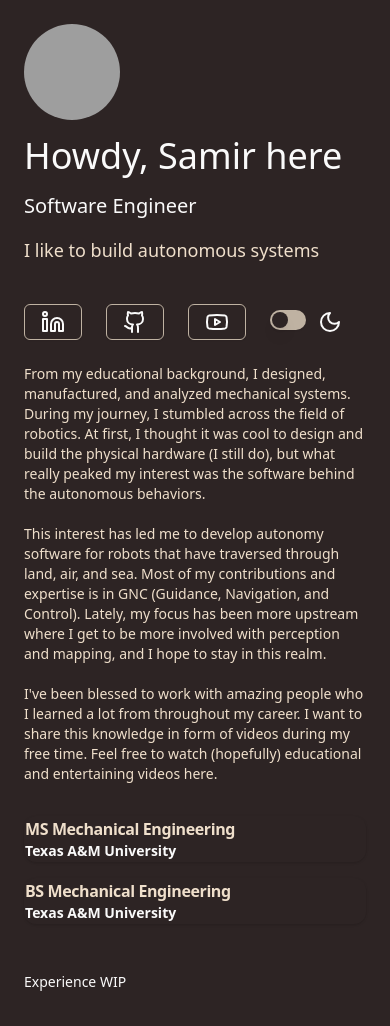
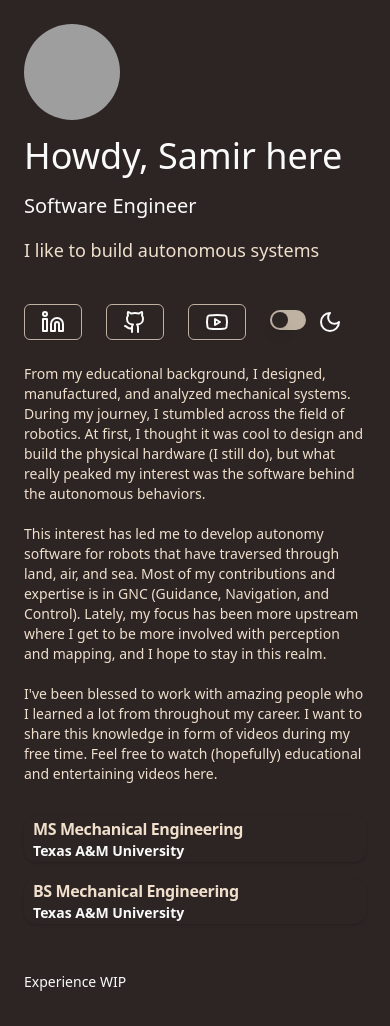
Before and after one commit to jclm97/portfolio, a Next.js app: page / in a window 390 px wide. Shown: the top 1026 px of the page. Built offline with nearby package versions, Linux system fonts and the light colour scheme; grey boxes are pictures that could not be loaded.

Commit message:
padding for all devices for education cards

```diff
--- a/src/components/Education.tsx
+++ b/src/components/Education.tsx
@@ -25,7 +25,7 @@ const Education: FC<EducationProps> = ({ EducationDetails }) => {
       {EducationDetails.map((item, index) => (
         <Card
           key={index}
-          className="flex flex-col w-full min-h-fit gap-0 mb-4 border-transparent lg:px-2 lg:py-2 lg:gap-2 hover:border-cardhover-border hover:bg-cardhover-background hover:shadow-[inset_0_1px_0_0] hover:shadow-cardhover-shadow hover:drop-shadow-lg"
+          className="flex flex-col w-full min-h-fit gap-0 mb-4 border-transparent px-2 lg:py-2 lg:gap-2 hover:border-cardhover-border hover:bg-cardhover-background hover:shadow-[inset_0_1px_0_0] hover:shadow-cardhover-shadow hover:drop-shadow-lg"
         >
           <CardHeader className="h-full w-full p-0">
             <CardTitle className="text-base text-muted-foreground whitespace-nowrap">
```
